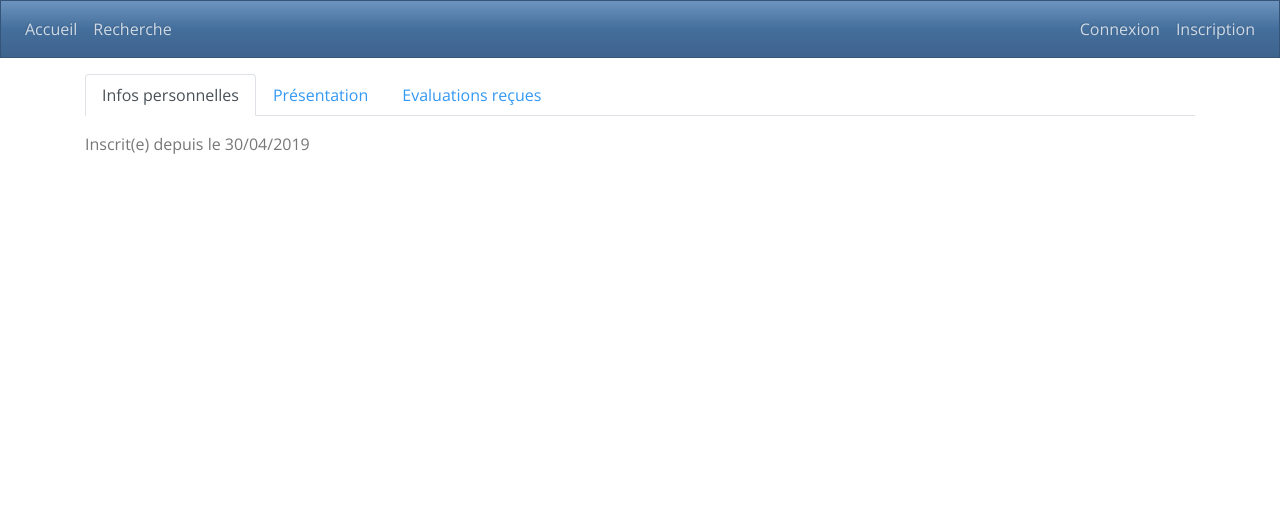
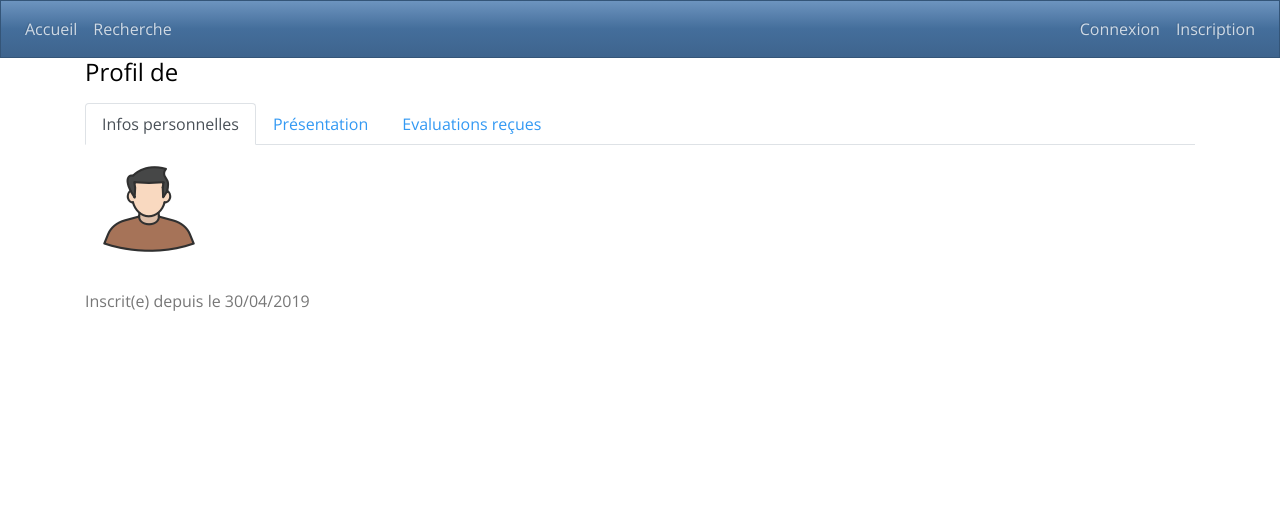
Before and after one commit to mchr70/reseauzic, a Symfony app: template templates/homepage/profile.html.twig in a window 1280 px wide. Shown: the top 510 px of the page. Run offline with Twig, Linux system fonts and the light colour scheme; the template is opened without the code that fills it, so the values that code supplies are empty; some libraries are stand-ins or nearby versions.

Commit message:
améliorations divers du frontend

```diff
--- a/templates/homepage/profile.html.twig
+++ b/templates/homepage/profile.html.twig
@@ -3,6 +3,7 @@
 {% block title %}{{title}}{% endblock %}
 
 {% block body %}
+    <h4 mt-3>Profil de {{ user.username }}</h4>
     <ul class="nav nav-tabs mt-3">
         <li class="nav-item">
             <a class="nav-link active" data-toggle="tab" href="#infos">Infos personnelles</a>
@@ -17,6 +18,14 @@
     <div id="myTabContent" class="tab-content">
     <div class="tab-pane fade active show" id="infos">
         <p>
+            <a href="{{ path('member_profile', {"id":user.id}) }}">
+                {% if user.photoSrc %}
+                <img width="128px" height="128px" src="{{ asset('photos/' ~ user.photoSrc) }}" alt="{{ user.photoAlt }}" title="{{ user.username }}"  />
+                {% else %}
+                <img width="128px" height="128px" src="{{ asset('photos/0.png') }}" alt="{{ user.photoAlt }}" title="{{ user.username }}" />
+                {% endif %}
+            </a>
+
         {% if user.birthDate %}
         <p>Âge : {{ user.birthDate | age }} ans</p>
         {% endif %}
@@ -94,7 +103,7 @@
                 <p>{{ rating.comment }}</p>
             {% endfor %}
              {% else %}
-                {{ user.email }} n'a pas encore réçu d'évaluation.
+                {{ user.username }} n'a pas encore réçu d'évaluation.
             {% endif %}
 
             {% if app.user and app.user.ratedUser(user) == false and app.user.id != user.id  %}
```
Also changed, not shown: 1 other file. Lines whose indentation alone changed are shown as unchanged.
